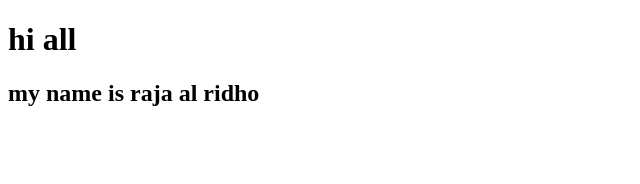
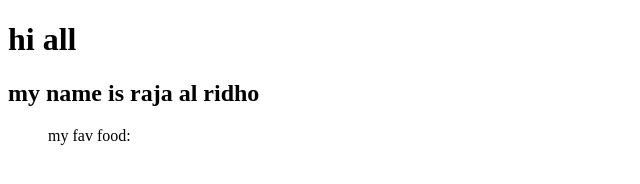
Before and after one commit to alridho12/latihan_git, a plain HTML site: page index.html in a window 1280 px wide. Shown: the whole page, without its empty margins (0-640 px from the left). Drawn offline with Linux system fonts and the light colour scheme.

Commit message:
my fav food

```diff
--- a/index.html
+++ b/index.html
@@ -9,5 +9,7 @@
 <body>
     <h1>hi all</h1>
     <h2>my name is raja al ridho</h2>
+    <ul>my fav food:</ul>
+
 </body>
 </html>
```
